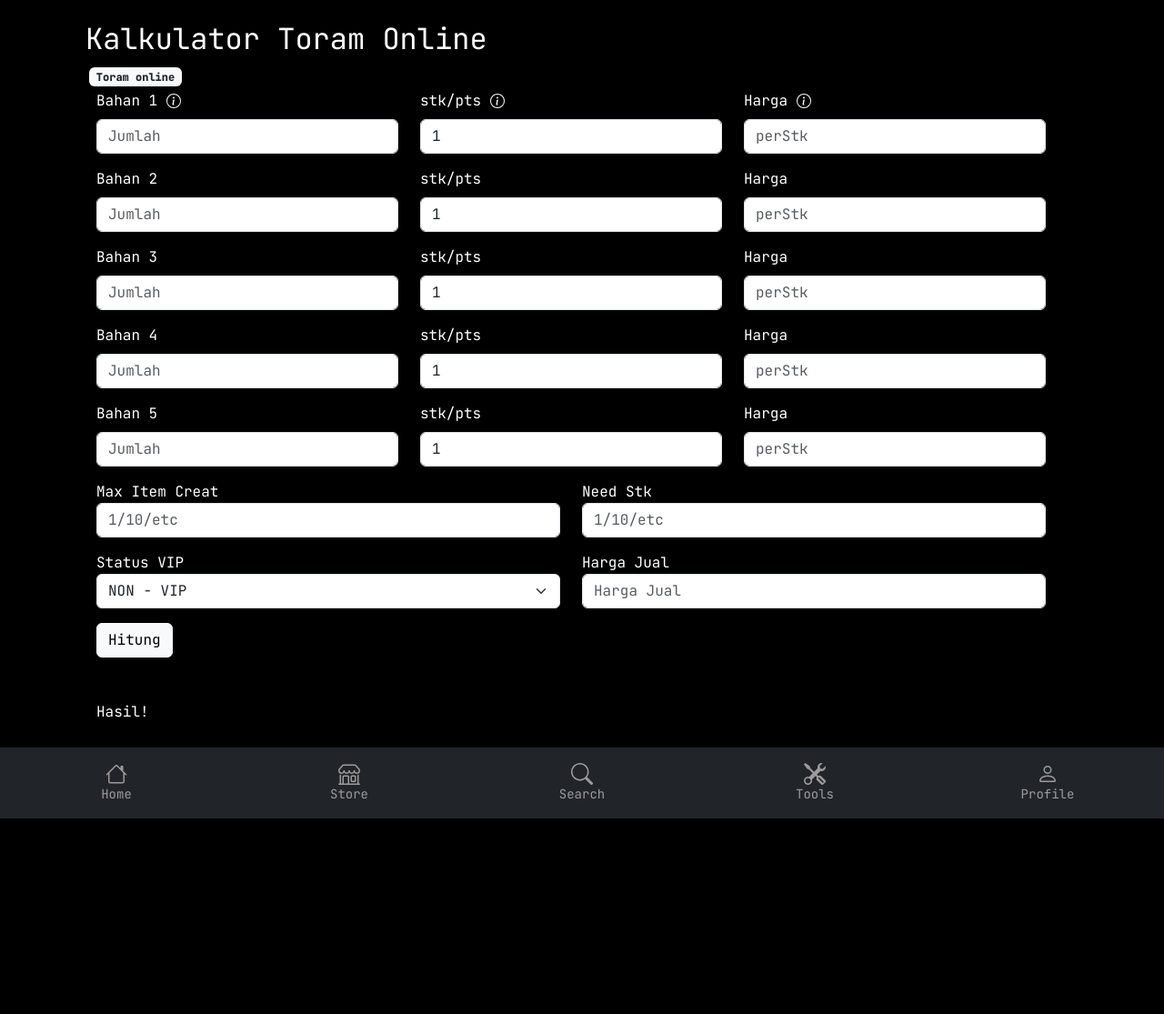
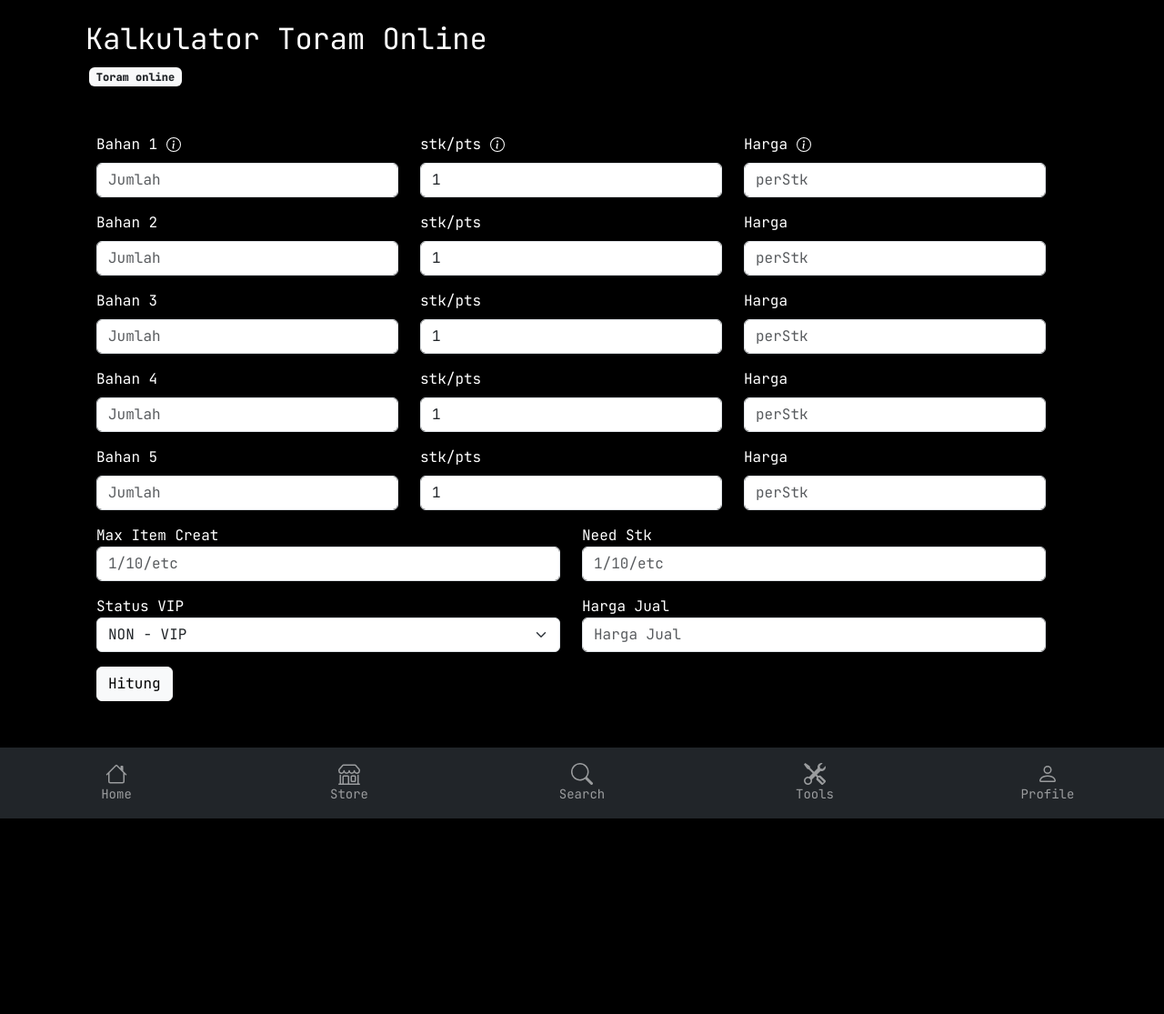
Before and after one commit to angganesia/angganesia.github.io, a Jekyll site: the page built from to.md, in a window 1280 px wide. Shown: the whole page at 91% size. Built offline with Jekyll 4.4.1, drawn with Linux system fonts in a browser that asks for light colours; before the commit the page ends 1067 px from its top, so only the background shows below that.

Commit message:
update toc.html

```diff
--- a/_layouts/toc.html
+++ b/_layouts/toc.html
@@ -2,7 +2,7 @@
 layout: default
 ---
 
-<form class="container">
+<form class="container mt-5">
   <!-- bshan 1 -->
   <div class="container mb-3 row col-12">
     <div class="col-4">
```
